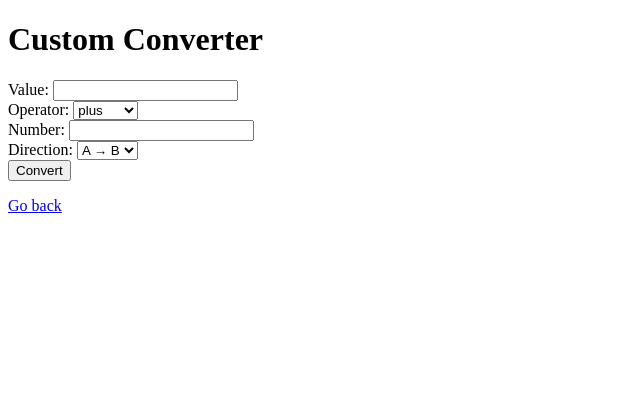
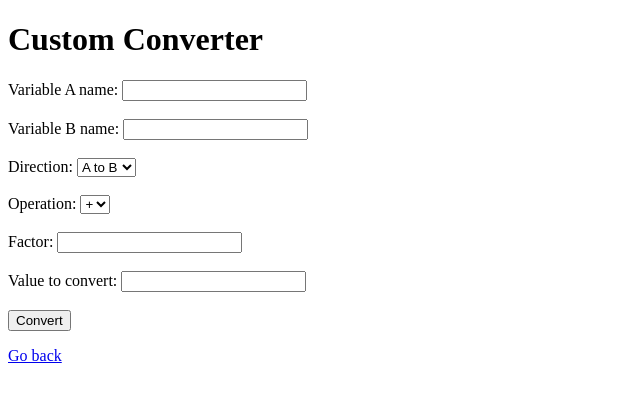
Before and after one commit to mariaeduardapj/unit-converter, a Flask app: page /custom in a window 1280 px wide. Shown: the top 402 px of the page, without its empty margins (0-640 px from the left). Run offline with Flask 3, Linux system fonts and the light colour scheme.

Commit message:
feat: Update custom corveter
Greater interaction and better formatting

```diff
--- a/app.py
+++ b/app.py
@@ -208,24 +208,42 @@ def currency_converter_page():
     return render_template('currency.html', result=result, currencies=currencies)
 
 @app.route('/custom', methods=['GET', 'POST'])
-def custom_converter():
+def custom_converter_page():
     result = None
-    variables = ["Variable_A","Variable_B"]
-    operators = ["plus","minus","times","divided","raised"]
-
     if request.method == 'POST':
         try:
+            a_name = request.form['a_name']
+            b_name = request.form['b_name']
+            direction = request.form['direction']
+            operator = request.form['operator']
+            factor = float(request.form['factor'])
             value = float(request.form['value'])
-            operator = request.form['operator']
-            number = float(request.form['number'])
-            direction = request.form['direction']
 
-            converted = convert_custom(value,operator,number)
-            result = f"{value} {variables[0 if direction == 'a_to_b' else 1]} {converted} {variables[1 if direction == 'a_to_b' else 0]}"
+            def custom_conversion(x, op, y):
+                if op == 'plus':
+                    return x + y
+                elif op == 'minus':
+                    return x - y
+                elif op == 'times':
+                    return x * y
+                elif op == 'divided':
+                    return x / y
+                elif op == 'raised':
+                    return x ** y
+                else:
+                    raise ValueError("Invalid operator")
+
+            if direction == 'A_to_B':
+                converted = custom_conversion(value, operator, factor)
+                result = f"Result: {a_name} - {value} | {b_name} - {converted}"
+            else:
+                converted = custom_conversion(value, operator, factor)
+                result = f"Result: {b_name} - {value} | {a_name} - {converted}"
+
         except Exception as e:
-            result = f"Error {e}"
+            result = f"Erro: {e}"
 
-    return render_template("custom.html", result=result, operators=operators)
+    return render_template('custom.html', result=result)
 
 if __name__ == '__main__':
     app.run(debug=True)
--- a/templates/custom.html
+++ b/templates/custom.html
@@ -8,30 +8,38 @@
 <body>
     <h1>Custom Converter</h1>
     <form method="POST">
-        <label>Value:</label>
-        <input type="number" name="value" step="any" required><br>
+        <label>Variable A name:</label>
+        <input name="a_name" required><br><br>
 
-        <label>Operator:</label>
-        <select name="operator">
-            {% for op in operators %}
-                <option value="{{ op }}">{{ op }}</option>
-            {% endfor %}
-        </select><br>
-
-        <label>Number:</label>
-        <input type="number" name="number" step="any" required><br>
+        <label>Variable B name:</label>
+        <input name="b_name" required><br><br>
 
         <label>Direction:</label>
-        <select name="direction">
-            <option value="a_to_b">A → B</option>
-            <option value="b_to_a">B → A</option>
-        </select><br>
+        <select name="direction" required>
+            <option value="A_to_B">A to B</option>
+            <option value="B_to_A">B to A</option>
+        </select><br><br>
+
+        <label>Operation:</label>
+        <select name="operator" required>
+            <option value="plus">+</option>
+            <option value="minus">−</option>
+            <option value="times">×</option>
+            <option value="divided">÷</option>
+            <option value="raised">^</option>
+        </select><br><br>
+
+        <label>Factor:</label>
+        <input name="factor" type="number" step="any" required><br><br>
+
+        <label>Value to convert:</label>
+        <input name="value" type="number" step="any" required><br><br>
 
         <button type="submit">Convert</button>
     </form>
 
     {% if result %}
-        <p><strong>Result:</strong> {{ result }}</p>
+        <h2>{{ result }}</h2>
     {% endif %}
 
     <p><a href="/">Go back</a></p>
```
